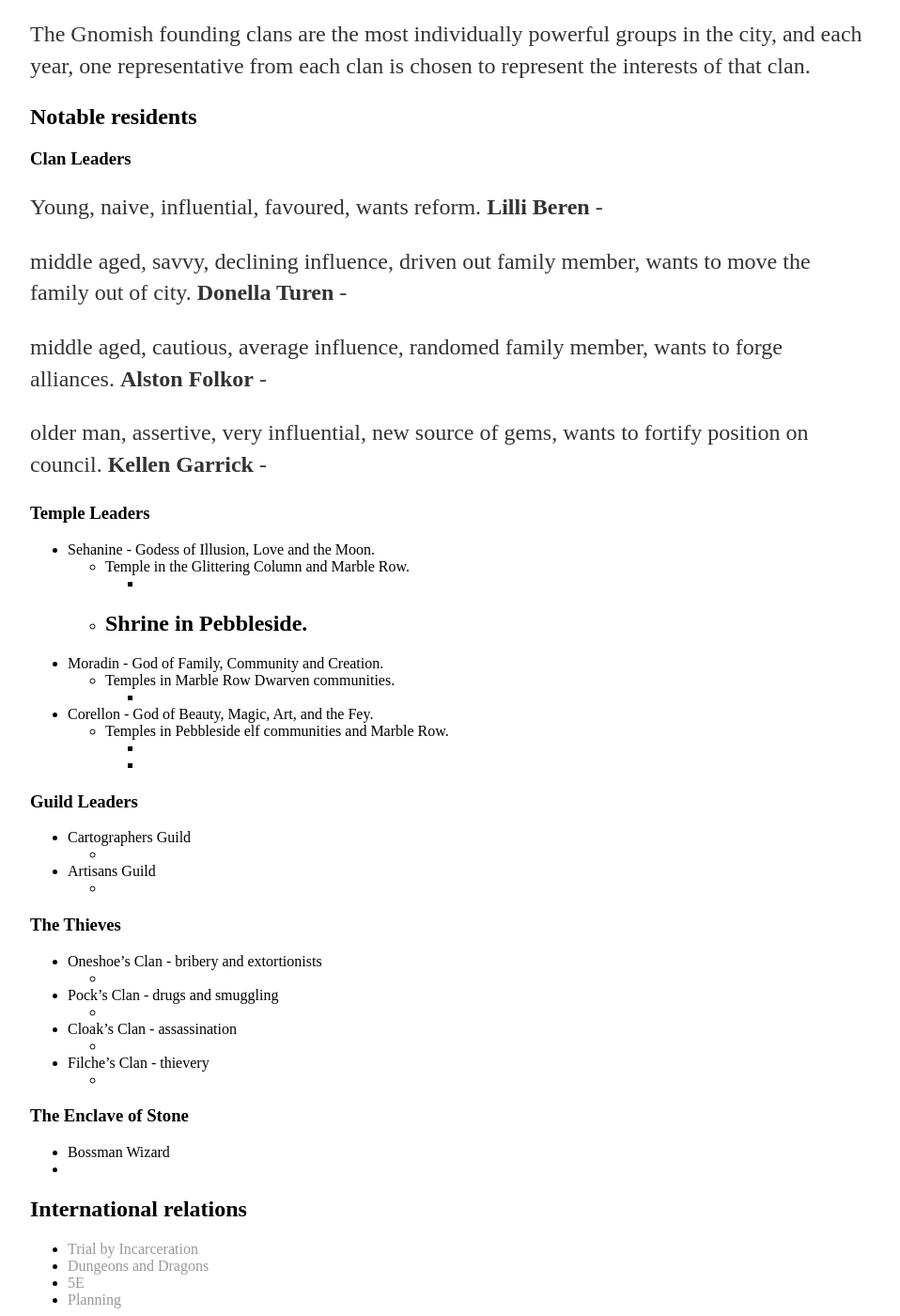
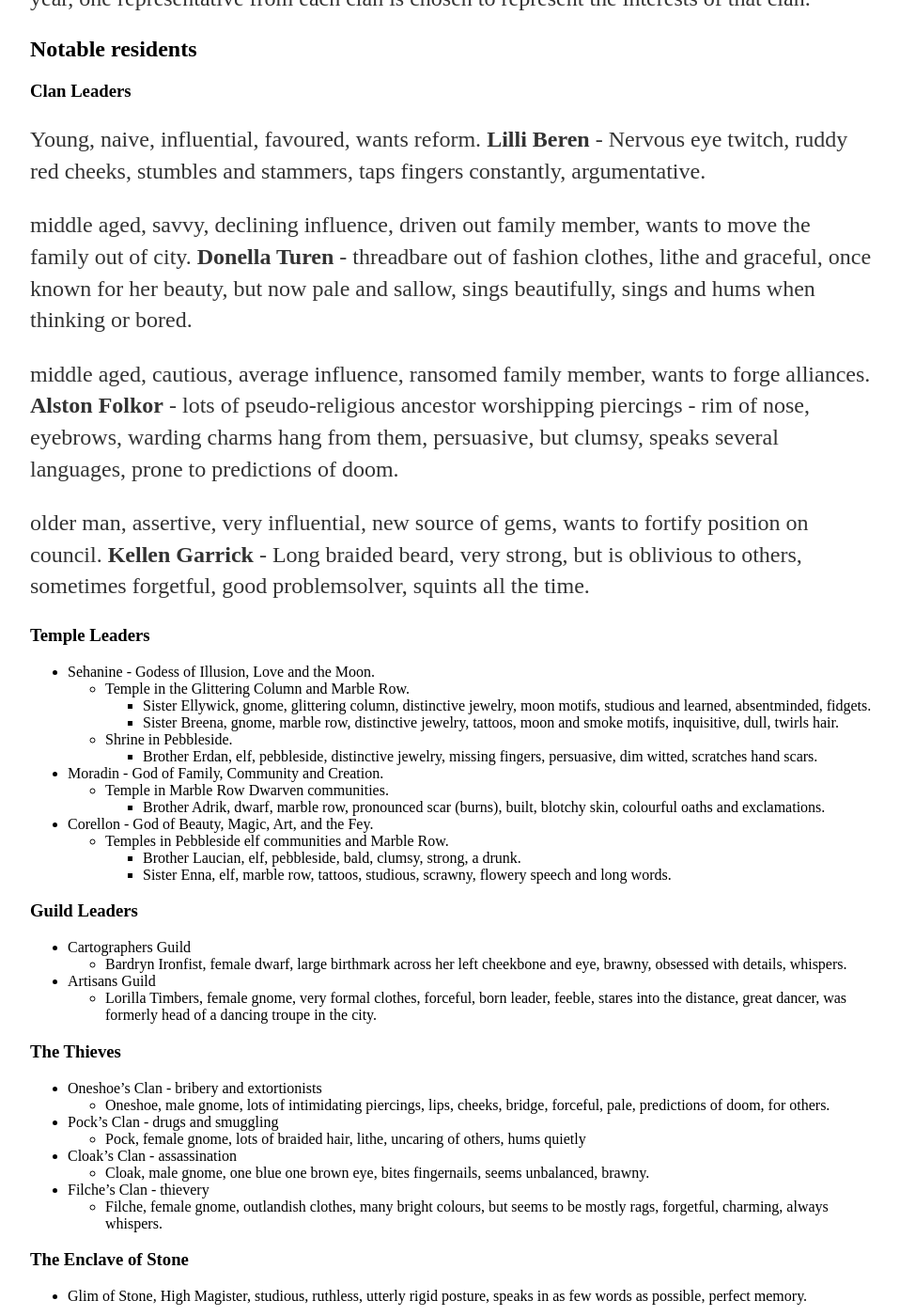
Before and after one commit to OysterBuoy/OysterBuoy.github.io, a Jekyll site: the page built from _posts/2016-11-30-Quaston-city-planning-WiP.md, in a window 1280 px wide and 1400 px high, scrolled down 4043 px. Shown: the whole window at 94% size, without its empty margins (160-1118 px from the left). Built offline with Jekyll 4.4.1, drawn with Linux system fonts in a browser that asks for light colours; some of the changed text lies outside the part shown.

Commit message:
Update 2016-11-30-Quaston-city-planning-WiP.md

```diff
--- a/_posts/2016-11-30-Quaston-city-planning-WiP.md
+++ b/_posts/2016-11-30-Quaston-city-planning-WiP.md
@@ -133,54 +129,56 @@ The Gnomish founding clans are the most individually powerful groups in the city
 ### Clan Leaders
 
 Young, naive, influential, favoured, wants reform.
-**Lilli Beren** -
+**Lilli Beren** - Nervous eye twitch, ruddy red cheeks, stumbles and stammers, taps fingers constantly, argumentative.
 
 middle aged, savvy, declining influence, driven out family member, wants to move the family out of city.
-**Donella Turen** -
+**Donella Turen** - threadbare out of fashion clothes, lithe and graceful, once known for her beauty, but now pale and sallow, sings beautifully, sings and hums when thinking or bored.
 
-middle aged, cautious, average influence, randomed family member, wants to forge alliances.
-**Alston Folkor** -
+middle aged, cautious, average influence, ransomed family member, wants to forge alliances.
+**Alston Folkor** - lots of pseudo-religious ancestor worshipping piercings - rim of nose, eyebrows, warding charms hang from them, persuasive, but clumsy, speaks several languages, prone to predictions of doom.
 
 older man, assertive, very influential, new source of gems, wants to fortify position on council.
-**Kellen Garrick** -
+**Kellen Garrick** - Long braided beard, very strong, but is oblivious to others, sometimes forgetful, good problemsolver, squints all the time.
 
 
 ### Temple Leaders
 
 - Sehanine - Godess of Illusion, Love and the Moon.
   - Temple in the Glittering Column and Marble Row.
-    -
+    - Sister Ellywick, gnome, glittering column, distinctive jewelry, moon motifs, studious and learned, absentminded, fidgets.
+    - Sister Breena, gnome, marble row, distinctive jewelry, tattoos, moon and smoke motifs, inquisitive, dull, twirls hair.
   - Shrine in Pebbleside.
-    -
+    - Brother Erdan, elf, pebbleside, distinctive jewelry, missing fingers, persuasive, dim witted, scratches hand scars.
 - Moradin - God of Family, Community and Creation.
-  - Temples in Marble Row Dwarven communities.
-    -
+  - Temple in Marble Row Dwarven communities.
+    - Brother Adrik, dwarf, marble row, pronounced scar (burns), built, blotchy skin, colourful oaths and exclamations.
 - Corellon - God of Beauty, Magic, Art, and the Fey.
   - Temples in Pebbleside elf communities and Marble Row.
-    -
-    -
+    - Brother Laucian, elf, pebbleside, bald, clumsy, strong, a drunk.
+    - Sister Enna, elf, marble row, tattoos, studious, scrawny, flowery speech and long words.
 
 ### Guild Leaders
 
 - Cartographers Guild
-  -
+  - Bardryn Ironfist, female dwarf, large birthmark across her left cheekbone and eye, brawny, obsessed with details, whispers.
 - Artisans Guild
-  -
+  - Lorilla Timbers, female gnome, very formal clothes, forceful, born leader, feeble, stares into the distance, great dancer, was formerly head of a dancing troupe in the city.
 
 ### The Thieves
 
 - Oneshoe's Clan - bribery and extortionists
-  -
+  - Oneshoe, male gnome, lots of intimidating piercings, lips, cheeks, bridge, forceful, pale, predictions of doom, for others.
 - Pock's Clan - drugs and smuggling
-  -
+  - Pock, female gnome, lots of braided hair, lithe, uncaring of others, hums quietly
 - Cloak's Clan - assassination
-  -
+  - Cloak, male gnome, one blue one brown eye, bites fingernails, seems unbalanced, brawny.
 - Filche's Clan - thievery
-  -
+  - Filche, female gnome, outlandish clothes, many bright colours, but seems to be mostly rags, forgetful, charming, always whispers.
 
 ### The Enclave of Stone
 
-- Bossman Wizard
--
+- Glim of Stone, High Magister, studious, ruthless, utterly rigid posture, speaks in as few words as possible, perfect memory.
 
 ## International relations
+
+Quaston is a well-known neutral party in all local conflicts, representing both a great source of knowledge, wealth and refuge for those in need.
```
Also changed, not shown: other parts of _posts/2016-11-30-Quaston-city-planning-WiP.md (+0 -4 lines).
